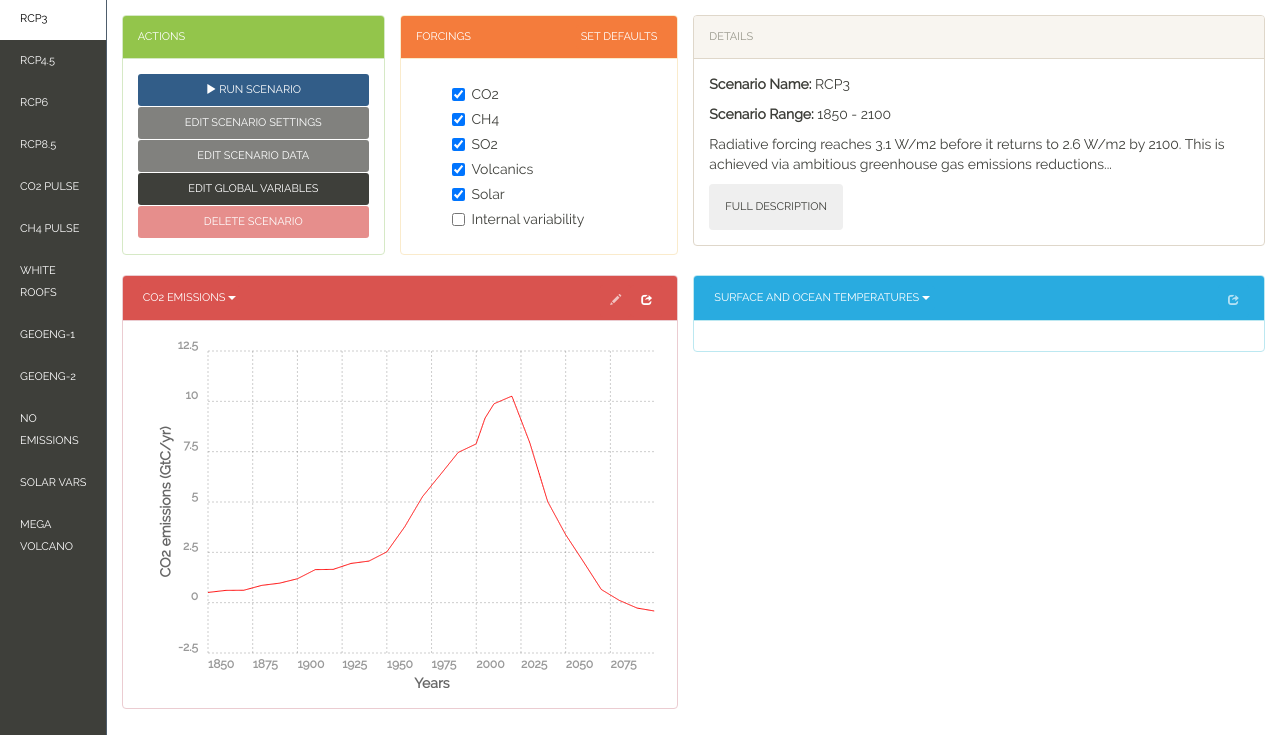
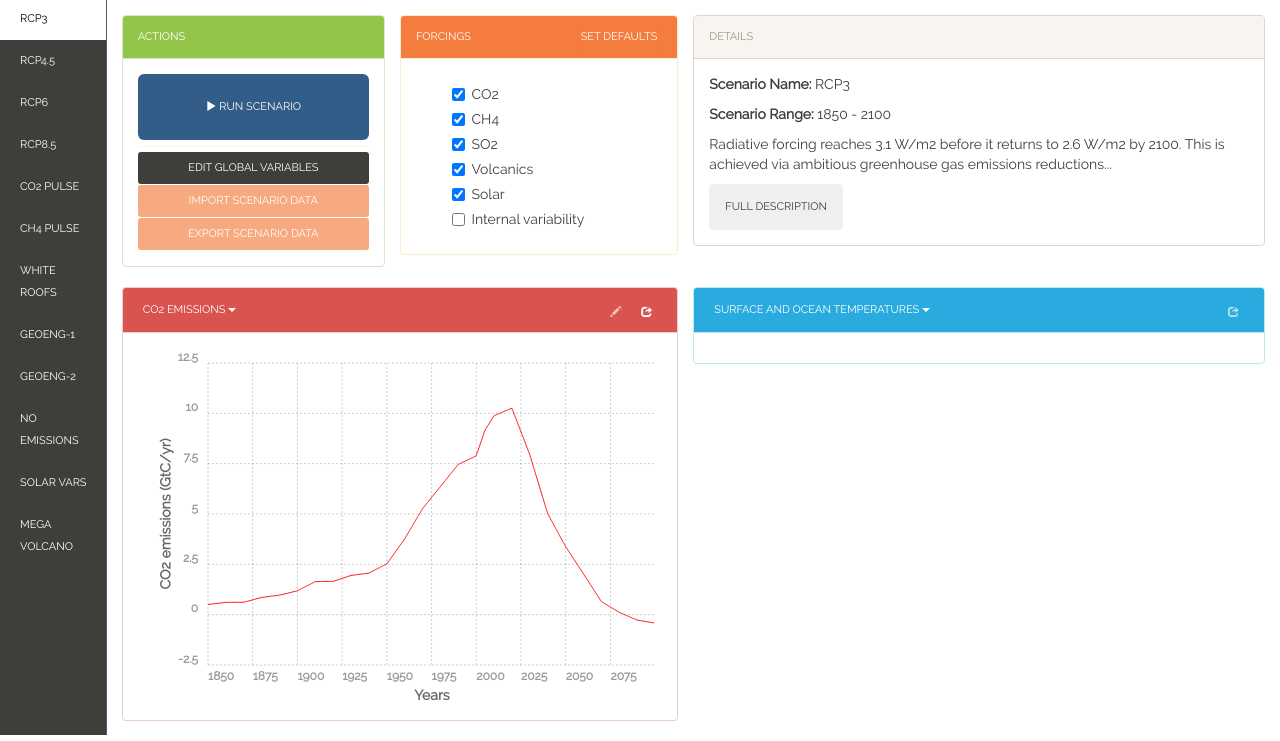
Before and after one commit to Quas94/simple-climate-model, a plain HTML site: page index.html in a window 1280 px wide. Shown: the part 65-806 px from the top of the page. Drawn offline with Linux system fonts and the light colour scheme.

Commit message:
Make 'Run Scenario' button more obvious, menu rehash

```diff
--- a/css/app.css
+++ b/css/app.css
@@ -1,5 +1,10 @@
 * {
 	font-family: 'Raleway', sans-serif;
+}
+
+.hr-sm {
+  margin-top: 5px;
+  margin-bottom: 5px;
 }
 
 .ct-axis-title {
--- a/index.html
+++ b/index.html
@@ -96,13 +96,22 @@
 						<div class="panel panel-success">
 							<div class="panel-heading">Actions</div>
 							<div class="panel-body">
-								<button class="btn btn-primary btn-sm btn-wide hint--right" data-hint="Run the current scenario with the input datasets below" data-toggle="modal" data-target="#progress-modal" ng-click="runScenario()" ng-disabled="activeScenario == null"><span class="glyphicon glyphicon-play"></span> Run Scenario</button>
-								<button class="btn btn-default btn-sm btn-wide hint--right" data-hint="{{ standardActive == 'active' ? 'Only enabled for custom scenarios' : 'Edit settings such as number of years, etc' }}" ng-disabled="inputCharts.length == 0 || standardActive == 'active'" ng-click="openEditScenarioSettings()" data-toggle="modal" data-target="#edit-custom-settings-modal">Edit Scenario Settings</button>
-								<button class="btn btn-default btn-sm btn-wide hint--right" data-hint="{{ standardActive == 'active' ? 'Only enabled for custom scenarios' : 'Edit the data values on this scenario\'s input charts' }}" ng-disabled="inputCharts.length == 0 || standardActive == 'active'" data-toggle="modal" data-target="#edit-custom-inputs-modal" ng-click="openCustomInputEdits()">Edit Scenario Data</button>
+								<button class="btn btn-primary btn-lg btn-wide hint--right" data-hint="Run the current scenario with the input datasets below" data-toggle="modal" data-target="#progress-modal" ng-click="runScenario()" ng-disabled="activeScenario == null" id="runScenarioButton"><span class="glyphicon glyphicon-play"></span> Run Scenario</button>
+
+								<hr class="hr-sm" />
+
+								<!-- <button class="btn btn-default btn-sm btn-wide hint--right" data-hint="{{ standardActive == 'active' ? 'Only enabled for custom scenarios' : 'Edit settings such as number of years, etc' }}" ng-disabled="inputCharts.length == 0 || standardActive == 'active'" ng-click="openEditScenarioSettings()" data-toggle="modal" data-target="#edit-custom-settings-modal">Edit Scenario Settings</button>
+								<button class="btn btn-default btn-sm btn-wide hint--right" data-hint="{{ standardActive == 'active' ? 'Only enabled for custom scenarios' : 'Edit the data values on this scenario\'s input charts' }}" ng-disabled="inputCharts.length == 0 || standardActive == 'active'" data-toggle="modal" data-target="#edit-custom-inputs-modal" ng-click="openCustomInputEdits()">Edit Scenario Data</button> -->
+
 								<button class="btn btn-default btn-sm btn-wide hint--right" data-hint="Edit global variables which are shared by every scenario" data-toggle="modal" data-target="#edit-globals-modal" ng-click="openEditGlobals()">Edit Global Variables</button>
+
 								<!-- <button class="btn btn-default btn-sm btn-wide" ng-disabled="popupListLength == 0" ng-click="closeAllPopups()">Close Chart Windows</button> -->
 								<!-- <button class="btn btn-default btn-sm btn-wide" ng-disabled="outputCharts.length == 0" ng-click="destroyOutputCharts()">Clear Output Charts</button> -->
-								<button class="btn btn-danger btn-sm btn-wide hint--right" data-hint="{{ standardActive == 'active' ? 'Only enabled for custom scenarios' : 'Delete this scenario forever' }}" ng-disabled="activeScenario == null || activeScenario.isdefault" data-toggle="modal" data-target="#confirmation-modal">Delete Scenario</button>
+
+								<button class="btn btn-warning btn-sm btn-wide hint--right" data-hint="{{ standardActive == 'active' ? 'Only enabled for custom scenarios' : 'Delete this scenario forever' }}" ng-disabled="activeScenario == null || activeScenario.isdefault" data-toggle="modal" data-target="#import-dataset-modal">Import Scenario Data</button>
+								<button class="btn btn-warning btn-sm btn-wide hint--right" data-hint="{{ standardActive == 'active' ? 'Only enabled for custom scenarios' : 'Delete this scenario forever' }}" ng-disabled="activeScenario == null || activeScenario.isdefault" data-toggle="modal" data-target="#import-dataset-modal">Export Scenario Data</button>
+
+								<!-- <button class="btn btn-danger btn-sm btn-wide hint--right" data-hint="{{ standardActive == 'active' ? 'Only enabled for custom scenarios' : 'Delete this scenario forever' }}" ng-disabled="activeScenario == null || activeScenario.isdefault" data-toggle="modal" data-target="#confirmation-modal">Delete Scenario</button> -->
 							</div>
 						</div>
 					</div>
```
